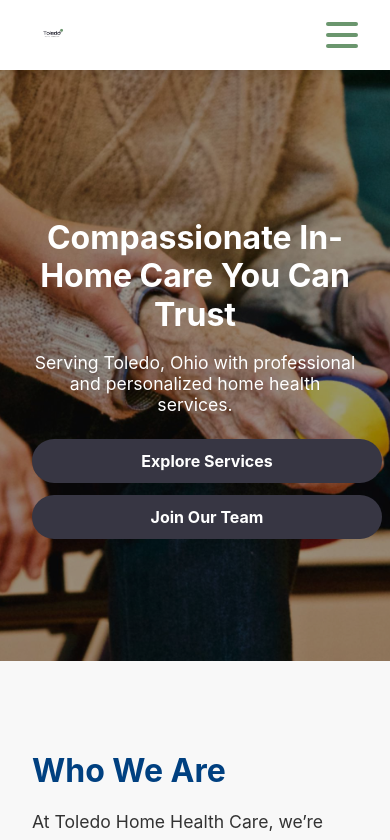
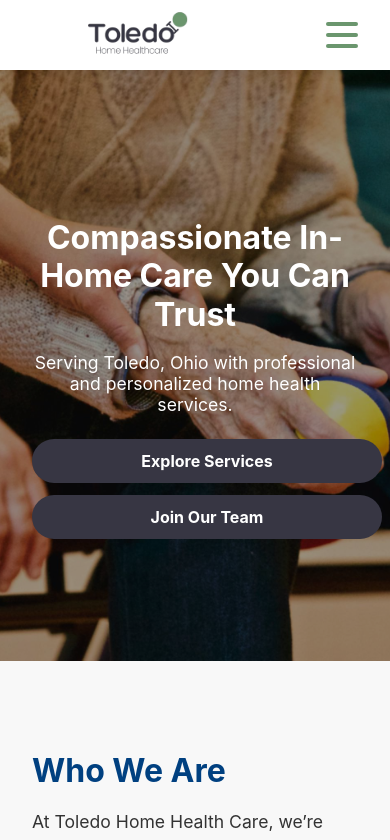
Before and after one commit to Dotmally/toledo-home-healthcare, a React (Create React App) app in the folder client/: page / in a window 390 px wide. Shown: the top 840 px of the page. Built offline with nearby package versions, Linux system fonts and the light colour scheme; no server answers; the HTML template or start-up script is replaced by a standard one.

Commit message:
Update Navbar.css 8

```diff
--- a/client/src/components/Navbar.css
+++ b/client/src/components/Navbar.css
@@ -117,6 +117,6 @@
 /* Small Mobile */
 @media (max-width: 480px) {
   .logo {
-    height: 40px;
+    height: 200px;
   }
 }
```
